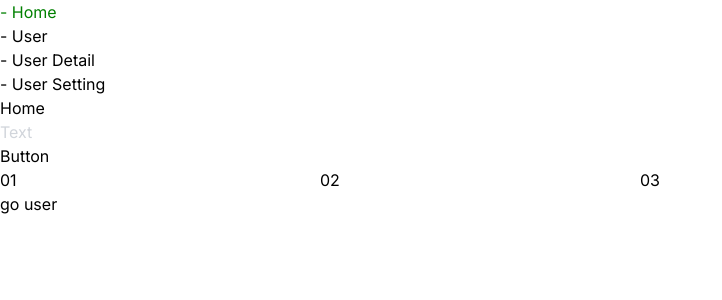
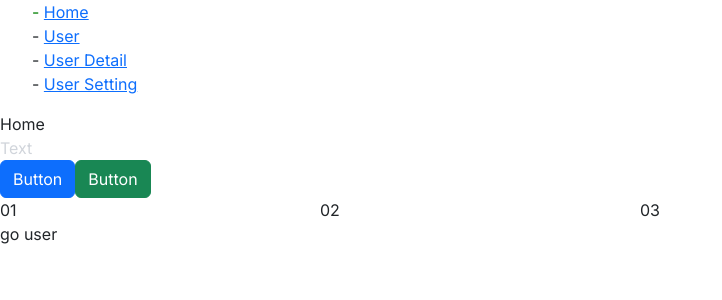
Before and after one commit to nguyenanhtuanHDU/nextjs-learning, a Next.js app: page / in a window 1280 px wide. Shown: the top 300 px of the page, without its empty margins (0-722 px from the left). Built offline with nearby package versions, Linux system fonts and the light colour scheme.

Commit message:
react bootstrap base

```diff
--- a/app/layout.tsx
+++ b/app/layout.tsx
@@ -1,6 +1,7 @@
 import type { Metadata } from 'next'
 import { Inter } from 'next/font/google'
 import './globals.css'
+import 'bootstrap/dist/css/bootstrap.min.css';
 
 const inter = Inter({ subsets: ['latin'] })
 
--- a/app/page.tsx
+++ b/app/page.tsx
@@ -1,5 +1,6 @@
 'use client'
 
+import { Button } from "react-bootstrap";
 import Navigator from "./components/navigator";
 import { useRouter } from "next/navigation";
 
@@ -18,7 +19,8 @@
       <Navigator />
       <div>Home</div>
       <div className="text-gray-300">Text</div>
-      <button className="btn btn-primary ">Button</button>
+      <Button variant="primary">Button</Button>
+      <Button variant="success">Button</Button>
       <div className="flex flex-row">
         <div className="basis-1/4">01</div>
         <div className="basis-1/4">02</div>
--- a/package.json
+++ b/package.json
@@ -9,8 +9,10 @@
     "lint": "next lint"
   },
   "dependencies": {
+    "bootstrap": "^5.3.2",
     "next": "^14.0.4",
     "react": "^18.2.0",
+    "react-bootstrap": "^2.9.2",
     "react-dom": "^18.2.0",
     "sass": "^1.69.6"
   },
```
Also changed, not shown: 1 other file (tests, documents, lock files or other folders).
